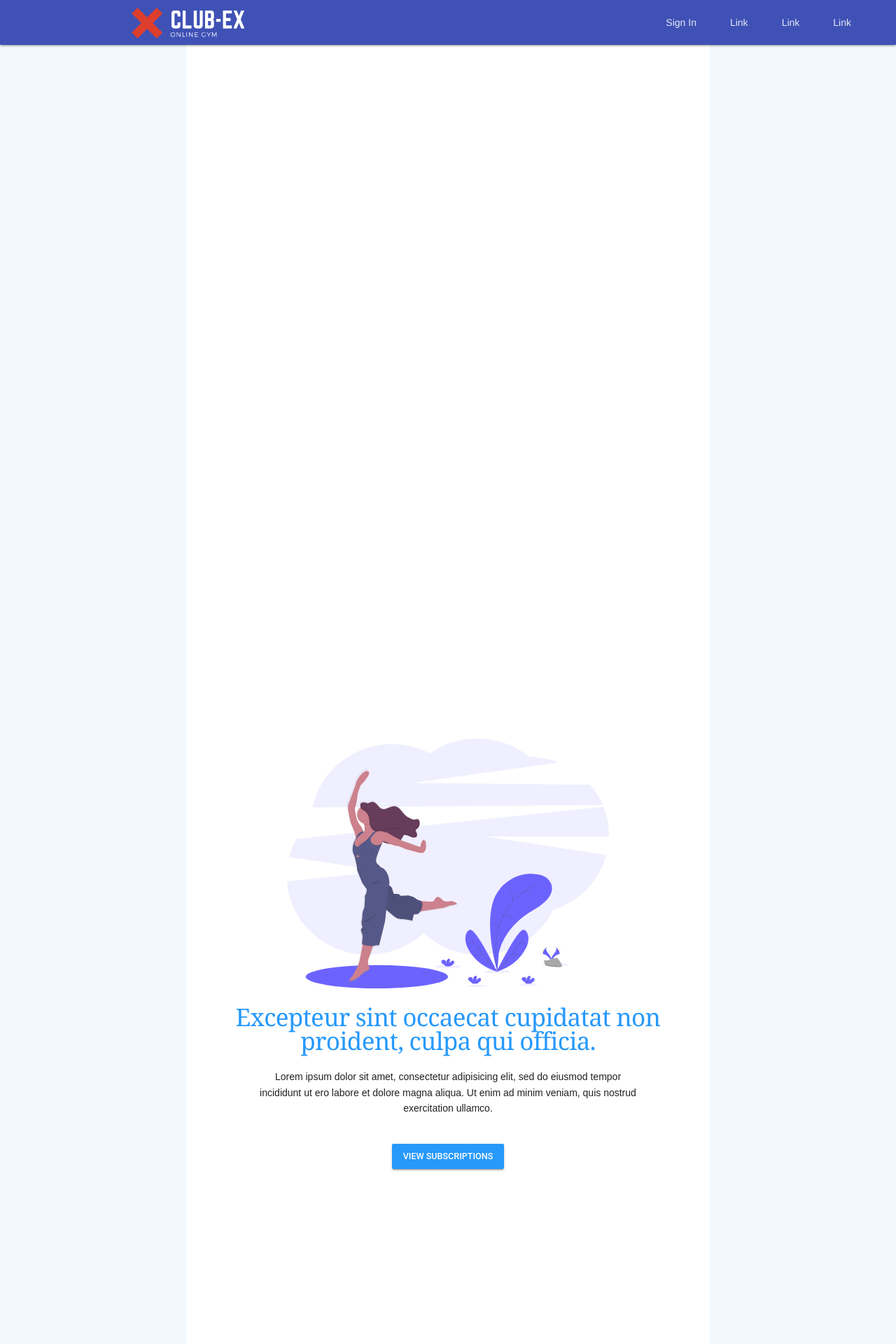
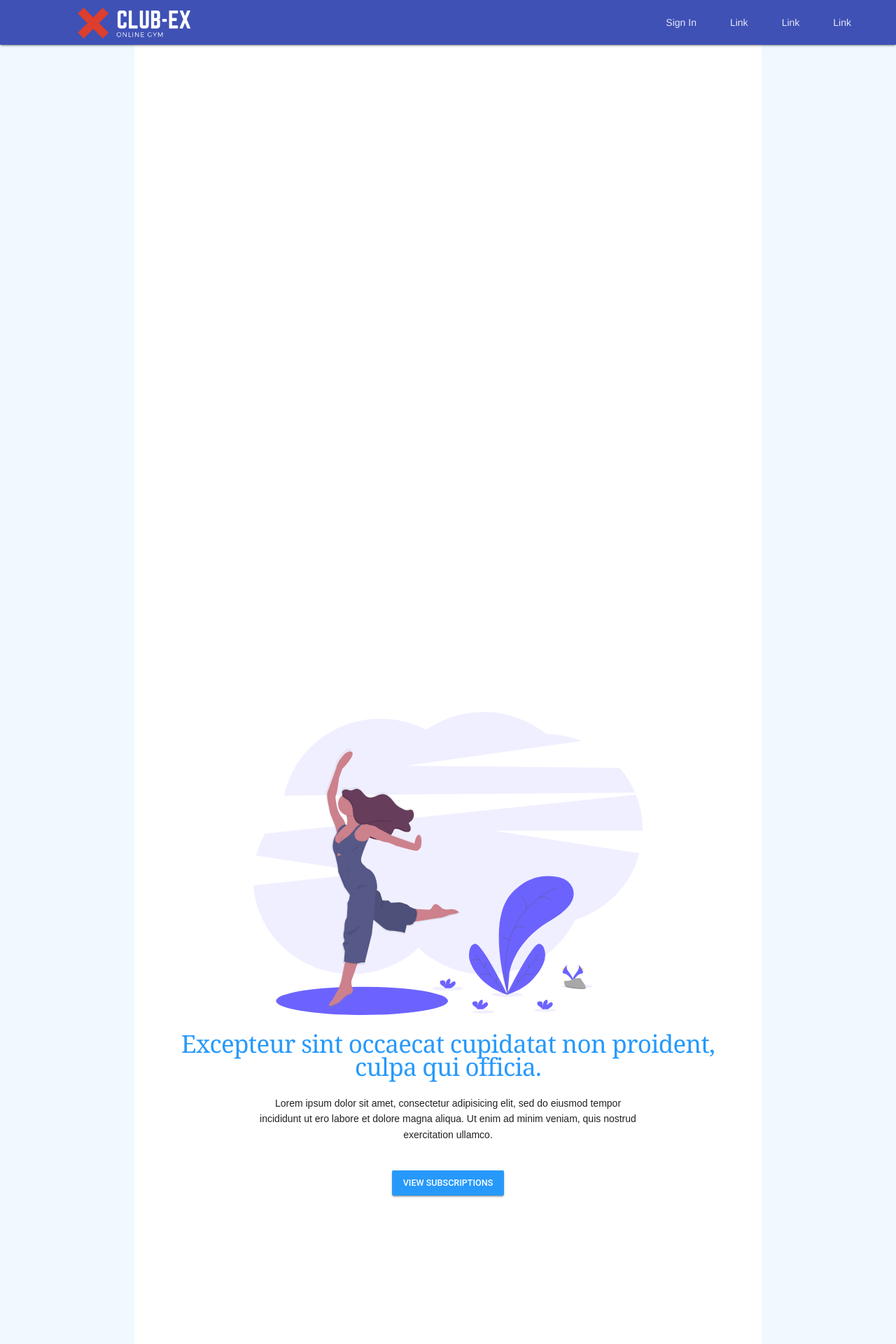
Before and after one commit to minlopalis/club-ex, a Django app: page / in a window 1280 px wide. Shown: the top 1920 px of the page at 70% size. Run offline with Django 3.2, Linux system fonts and the light colour scheme; data comes from the database, SQL or seed files in the repository.

Commit message:
removed my mistakes
daniel found the mistake i had put in the css i have removed it and edited the content to align correctly

```diff
--- a/Club-Ex_Project/clubExProject/static/css/index.css
+++ b/Club-Ex_Project/clubExProject/static/css/index.css
@@ -65,12 +65,6 @@
 .sub-font-blue,
 .superscript {
   color: var(--primary-color);
-}
-
-div.mdl-layout {
-  align-items: center;
-  justify-content: center;
-  text-align: center;
 }
 
 .signup-btn {
--- a/Club-Ex_Project/clubExProject/templates/index.html
+++ b/Club-Ex_Project/clubExProject/templates/index.html
@@ -40,7 +40,7 @@
     <!-- Subscriptions -->
     <div class='subscriptions' id='subscriptions'>
         <!-- Standard Subscriptions -->
-        <div class="subscriptions-container demo-card-square mdl-card mdl-shadow--2dp">
+        <div class="subscriptions-container demo-card-square mdl-card mdl-shadow--2dp" align=center>
             <div class="">
                 <div class="mdl-card__title mdl-card--expand  remove-bottom-pad">
                     <h2 class="mdl-card__title-text center-items month-annual-title">Online Subscriptions</h2>
@@ -72,7 +72,7 @@
             </div>
         </div>
         <!-- Gym Subscriptions -->
-        <div class="subscriptions-container demo-card-square mdl-card mdl-shadow--2dp">
+        <div class="subscriptions-container demo-card-square mdl-card mdl-shadow--2dp" align=center>
             <div class="">
                 <div class="mdl-card__title mdl-card--expand remove-bottom-pad">
                     <h2 class="mdl-card__title-text center-items month-annual-title">Gym Subscriptions</h2>
```
